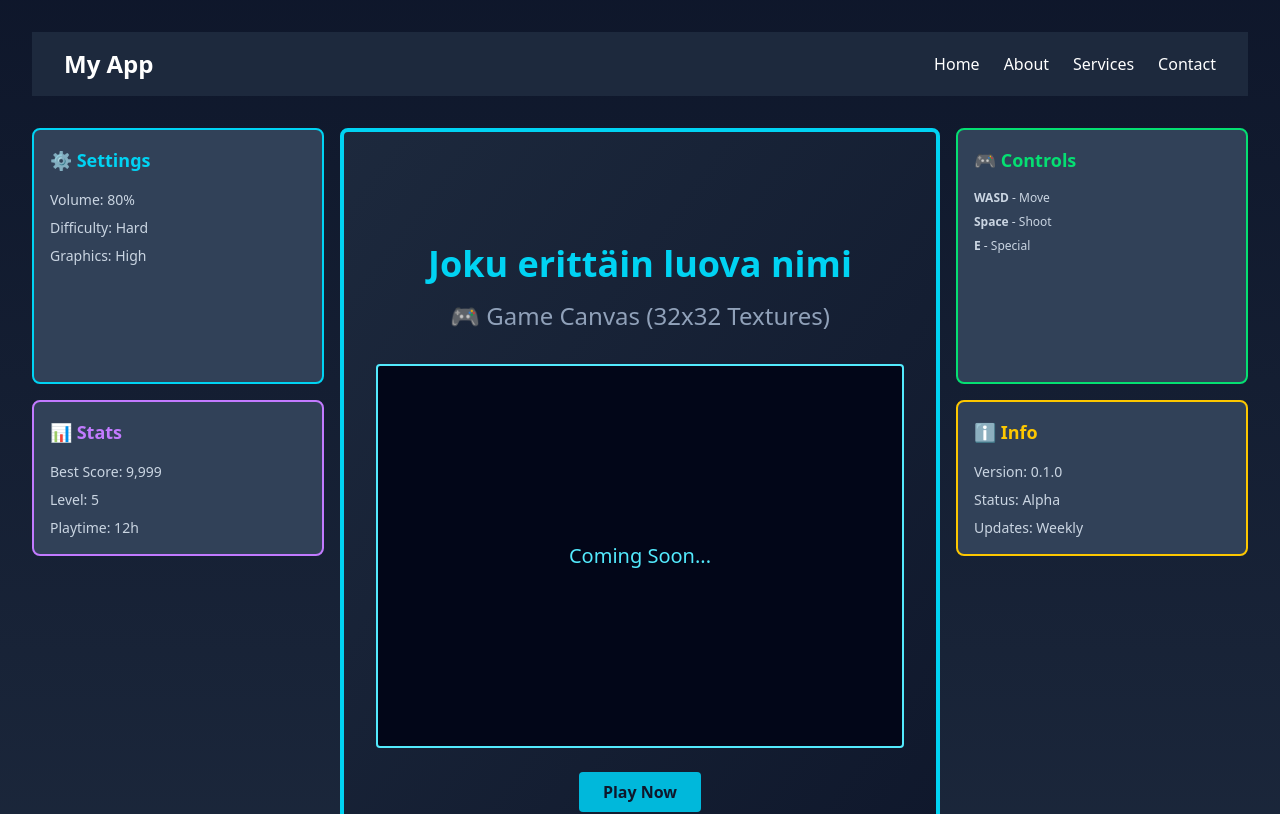
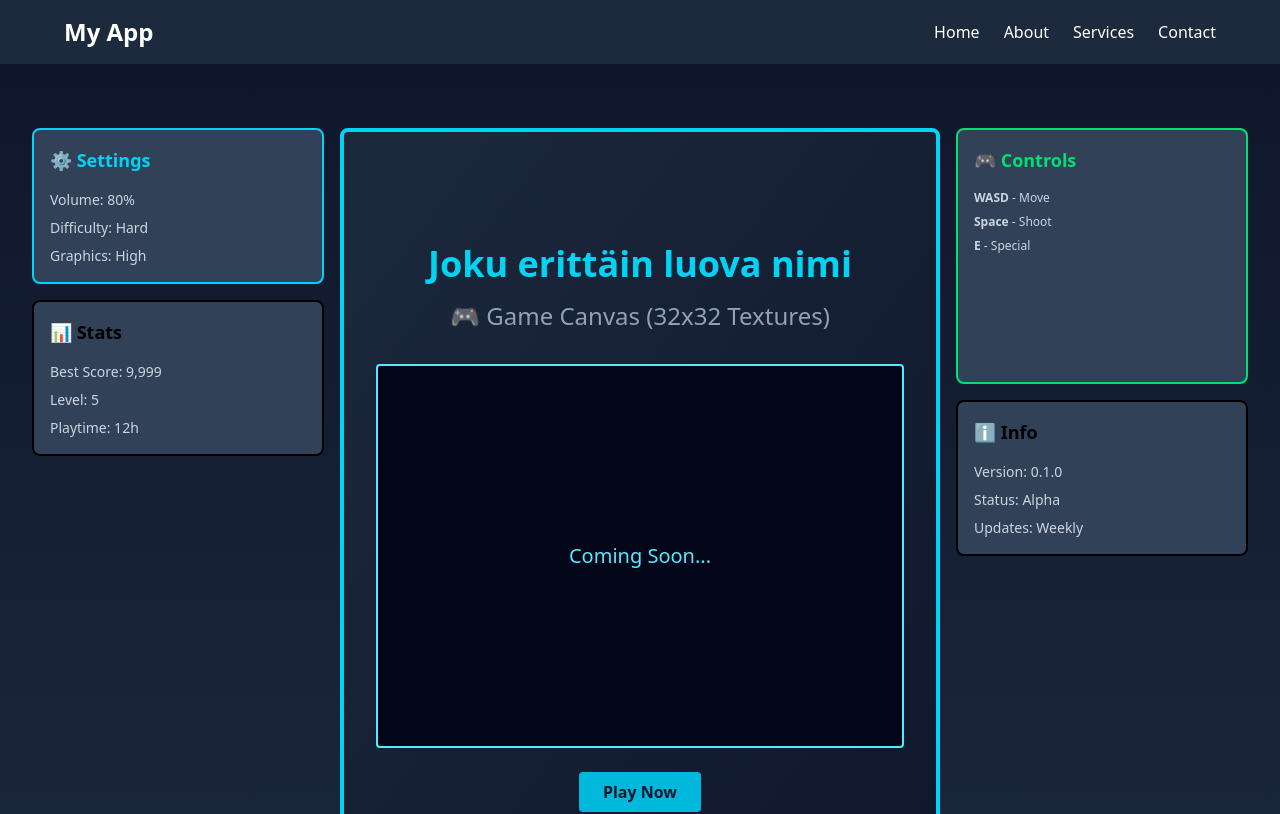
Before and after one commit to My-kull/WebProject, a React (Vite) app in the folder WebProject/: page / in a window 1280 px wide. Shown: the top 814 px of the page. Built offline with nearby package versions, Linux system fonts and the light colour scheme.

Commit message:
Made App.jsx code into dashboard component for clutter free code.

```diff
--- a/WebProject/src/App.jsx
+++ b/WebProject/src/App.jsx
@@ -1,74 +1,13 @@
 import Header from "./components/header";
+import Dashboard from "./components/Dashboard";
 import "./App.css";
 
 function App() {
   return (
-    <div className="min-h-screen bg-gradient-to-b from-slate-900 to-slate-800 p-8">
-      <Header />
-
-      <div className="max-w-7xl mx-auto mt-8">
-        <div className="grid grid-cols-4 gap-4 h-screen">
-          <div className="space-y-4">
-            {/* Settings Box */}
-            <div className="bg-slate-700 border-2 border-cyan-400 rounded-lg p-4 h-64">
-              <h3 className="text-cyan-400 font-bold text-lg mb-4">⚙️ Settings</h3>
-              <div className="space-y-2 text-slate-300 text-sm">
-                <div>Volume: 80%</div>
-                <div>Difficulty: Hard</div>
-                <div>Graphics: High</div>
-              </div>
-            </div>
-
-            {/* Stats Box */}
-            <div className="bg-slate-700 border-2 border-purple-400 rounded-lg p-4 flex-1">
-              <h3 className="text-purple-400 font-bold text-lg mb-4">📊 Stats</h3>
-              <div className="space-y-2 text-slate-300 text-sm">
-                <div>Best Score: 9,999</div>
-                <div>Level: 5</div>
-                <div>Playtime: 12h</div>
-              </div>
-            </div>
-          </div>
-
-          {/* Center Column - Main Game Area */}
-          <div className="col-span-2">
-            <div className="bg-gradient-to-br from-slate-800 to-slate-900 border-4 border-cyan-400 rounded-lg p-8 h-full flex flex-col items-center justify-center">
-              <h2 className="text-4xl font-bold text-cyan-400 mb-4">Joku erittäin luova nimi</h2>
-              <div className="text-2xl text-slate-400 mb-8">
-                🎮 Game Canvas (32x32 Textures)
-              </div>
-              <div className="w-full h-96 bg-slate-950 border-2 border-cyan-300 rounded flex items-center justify-center mb-6">
-                <span className="text-cyan-300 text-xl">Coming Soon...</span>
-              </div>
-              <button className="px-6 py-2 bg-cyan-500 hover:bg-cyan-600 text-slate-900 font-bold rounded transition">
-                Play Now
-              </button>
-            </div>
-          </div>
-
-          <div className="space-y-4">
-            {/* Controls Box */}
-            <div className="bg-slate-700 border-2 border-green-400 rounded-lg p-4 h-64">
-              <h3 className="text-green-400 font-bold text-lg mb-4">🎮 Controls</h3>
-              <div className="space-y-2 text-slate-300 text-xs">
-                <div><span className="font-bold">WASD</span> - Move</div>
-                <div><span className="font-bold">Space</span> - Shoot</div>
-                <div><span className="font-bold">E</span> - Special</div>
-              </div>
-            </div>
-
-            <div className="bg-slate-700 border-2 border-yellow-400 rounded-lg p-4 flex-1">
-              <h3 className="text-yellow-400 font-bold text-lg mb-4">ℹ️ Info</h3>
-              <div className="space-y-2 text-slate-300 text-sm">
-                <div>Version: 0.1.0</div>
-                <div>Status: Alpha</div>
-                <div>Updates: Weekly</div>
-              </div>
-            </div>
-          </div>
-        </div>
-      </div>
-    </div>
+    <>
+      <Header className="sticky top-0 z-10 w-full" />
+      <Dashboard />
+    </>
   );
 }
 
--- /dev/null
+++ b/WebProject/src/components/Controls.jsx
@@ -0,0 +1,24 @@
+import React from "react";
+
+const Controls = () => {
+  const controls = [
+    { key: "WASD", action: "Move" },
+    { key: "Space", action: "Shoot" },
+    { key: "E", action: "Special" },
+  ];
+
+  return (
+    <div className="bg-slate-700 border-2 border-green-400 rounded-lg p-4 h-64">
+      <h3 className="text-green-400 font-bold text-lg mb-4">🎮 Controls</h3>
+      <div className="space-y-2 text-slate-300 text-xs">
+        {controls.map((control, index) => (
+          <div key={index}>
+            <span className="font-bold">{control.key}</span> - {control.action}
+          </div>
+        ))}
+      </div>
+    </div>
+  );
+};
+
+export default Controls;
--- /dev/null
+++ b/WebProject/src/components/Dashboard.jsx
@@ -0,0 +1,49 @@
+import React from "react";
+import InfoBox from "./InfoBox";
+import GameCanvas from "./GameCanvas";
+import Controls from "./Controls";
+
+const Dashboard = () => {
+  return (
+    <div className="min-h-screen bg-gradient-to-b from-slate-900 to-slate-800 p-8">
+      <div className="max-w-7xl mx-auto mt-8">
+        <div className="grid grid-cols-4 gap-4 h-screen">
+          {/* Left Column */}
+          <div className="space-y-4">
+            <InfoBox
+              title="Settings"
+              icon="⚙️"
+              borderColor="cyan"
+              textColor="cyan"
+              items={["Volume: 80%", "Difficulty: Hard", "Graphics: High"]}
+            />
+            <InfoBox
+              title="Stats"
+              icon="📊"
+              borderColor="purple"
+              textColor="purple"
+              items={["Best Score: 9,999", "Level: 5", "Playtime: 12h"]}
+            />
+          </div>
+
+          {/* Center Column - Game Area */}
+          <GameCanvas />
+
+          {/* Right Column */}
+          <div className="space-y-4">
+            <Controls />
+            <InfoBox
+              title="Info"
+              icon="ℹ️"
+              borderColor="yellow"
+              textColor="yellow"
+              items={["Version: 0.1.0", "Status: Alpha", "Updates: Weekly"]}
+            />
+          </div>
+        </div>
+      </div>
+    </div>
+  );
+};
+
+export default Dashboard;
--- /dev/null
+++ b/WebProject/src/components/GameCanvas.jsx
@@ -0,0 +1,24 @@
+import React from "react";
+
+const GameCanvas = () => {
+  return (
+    <div className="col-span-2">
+      <div className="bg-gradient-to-br from-slate-800 to-slate-900 border-4 border-cyan-400 rounded-lg p-8 h-full flex flex-col items-center justify-center">
+        <h2 className="text-4xl font-bold text-cyan-400 mb-4">
+          Joku erittäin luova nimi
+        </h2>
+        <div className="text-2xl text-slate-400 mb-8">
+          🎮 Game Canvas (32x32 Textures)
+        </div>
+        <div className="w-full h-96 bg-slate-950 border-2 border-cyan-300 rounded flex items-center justify-center mb-6">
+          <span className="text-cyan-300 text-xl">Coming Soon...</span>
+        </div>
+        <button className="px-6 py-2 bg-cyan-500 hover:bg-cyan-600 text-slate-900 font-bold rounded transition">
+          Play Now
+        </button>
+      </div>
+    </div>
+  );
+};
+
+export default GameCanvas;
--- /dev/null
+++ b/WebProject/src/components/InfoBox.jsx
@@ -0,0 +1,20 @@
+import React from "react";
+
+const InfoBox = ({ title, icon, items, borderColor, textColor }) => {
+  return (
+    <div
+      className={`bg-slate-700 border-2 border-${borderColor}-400 rounded-lg p-4 flex-1`}
+    >
+      <h3 className={`text-${textColor}-400 font-bold text-lg mb-4`}>
+        {icon} {title}
+      </h3>
+      <div className="space-y-2 text-slate-300 text-sm">
+        {items.map((item, index) => (
+          <div key={index}>{item}</div>
+        ))}
+      </div>
+    </div>
+  );
+};
+
+export default InfoBox;
--- a/WebProject/src/components/header.jsx
+++ b/WebProject/src/components/header.jsx
@@ -1,8 +1,8 @@
 import React from "react";
 
-const Header = () => {
+const Header = ({ className }) => {
   return (
-    <header className="bg-slate-800 text-white px-6 py-4">
+    <header className={`bg-slate-800 text-white px-6 py-4 ${className || ""}`}>
       <div className="max-w-6xl mx-auto flex items-center justify-between">
         <h1 className="text-2xl font-bold">My App</h1>
 
```
Also changed, not shown: 1 other file (tests, documents, lock files or other folders).
